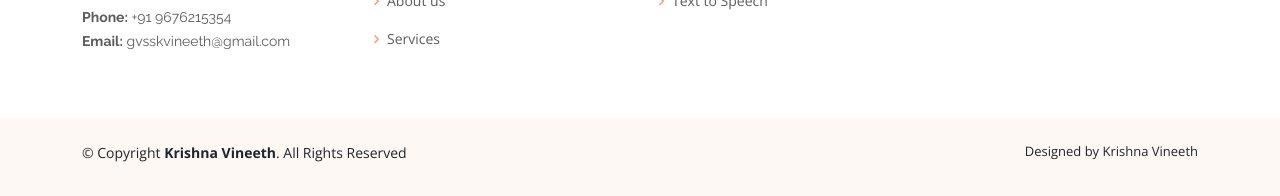
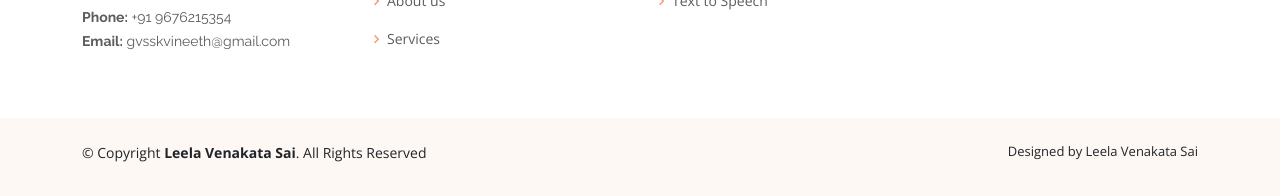
Before and after one commit to leelasai15/Sonic_Microproject, a plain HTML site: page index.html in a window 1280 px wide. Shown: the part 2483-2679 px from the top of the page. Drawn offline with nearby package versions, Linux system fonts and the light colour scheme.

Commit message:
Update index.html

```diff
--- a/index.html
+++ b/index.html
@@ -240,11 +240,11 @@
 
     <div class="container py-4">
       <div class="copyright">
-        &copy; Copyright <strong><span>Krishna Vineeth</span></strong>. All Rights Reserved
+        &copy; Copyright <strong><span>Leela Venakata Sai</span></strong>. All Rights Reserved
       </div>
       <div class="credits">
 
-        Designed by Krishna Vineeth
+        Designed by Leela Venakata Sai
       </div>
     </div>
   </footer>
```
